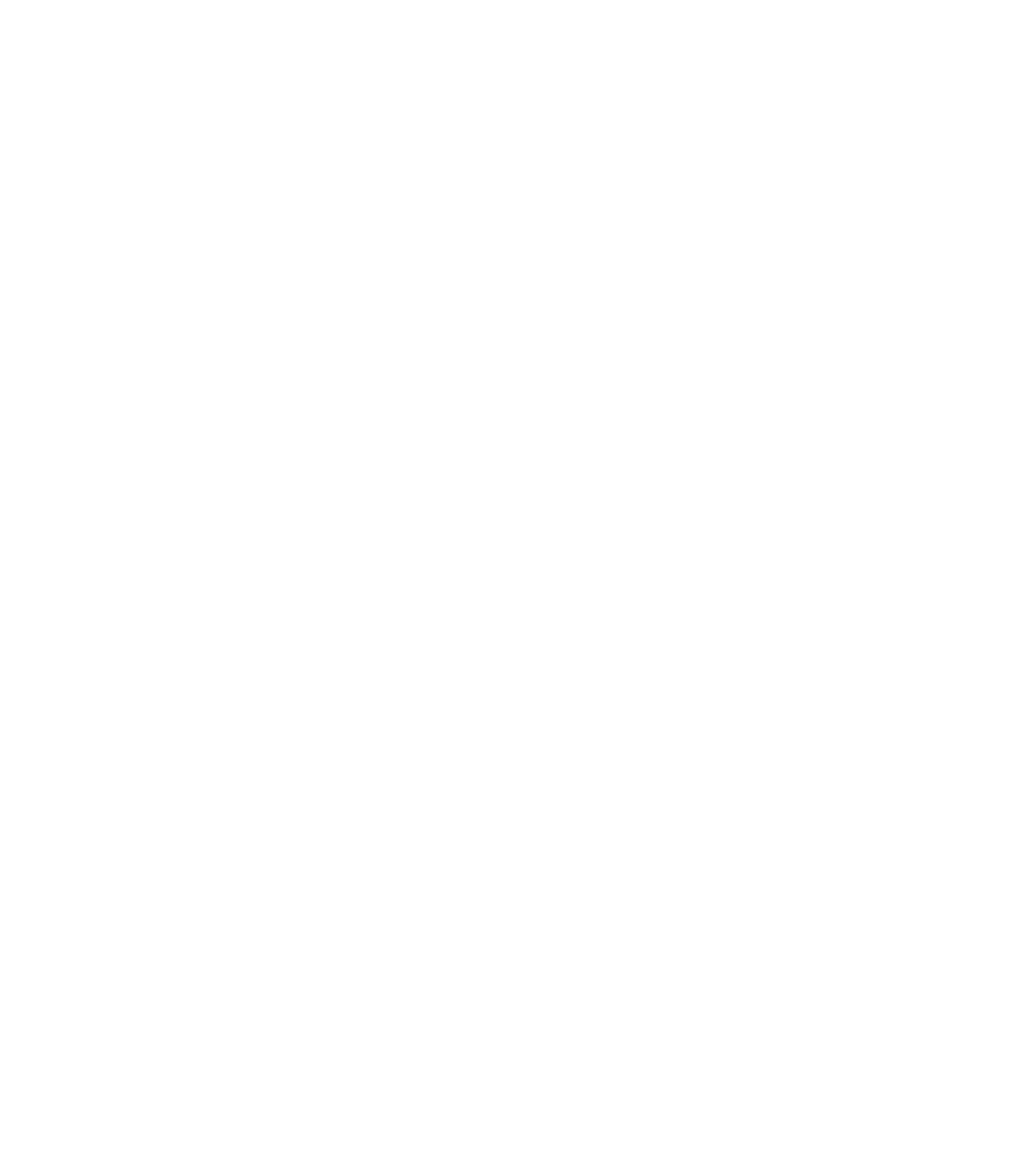
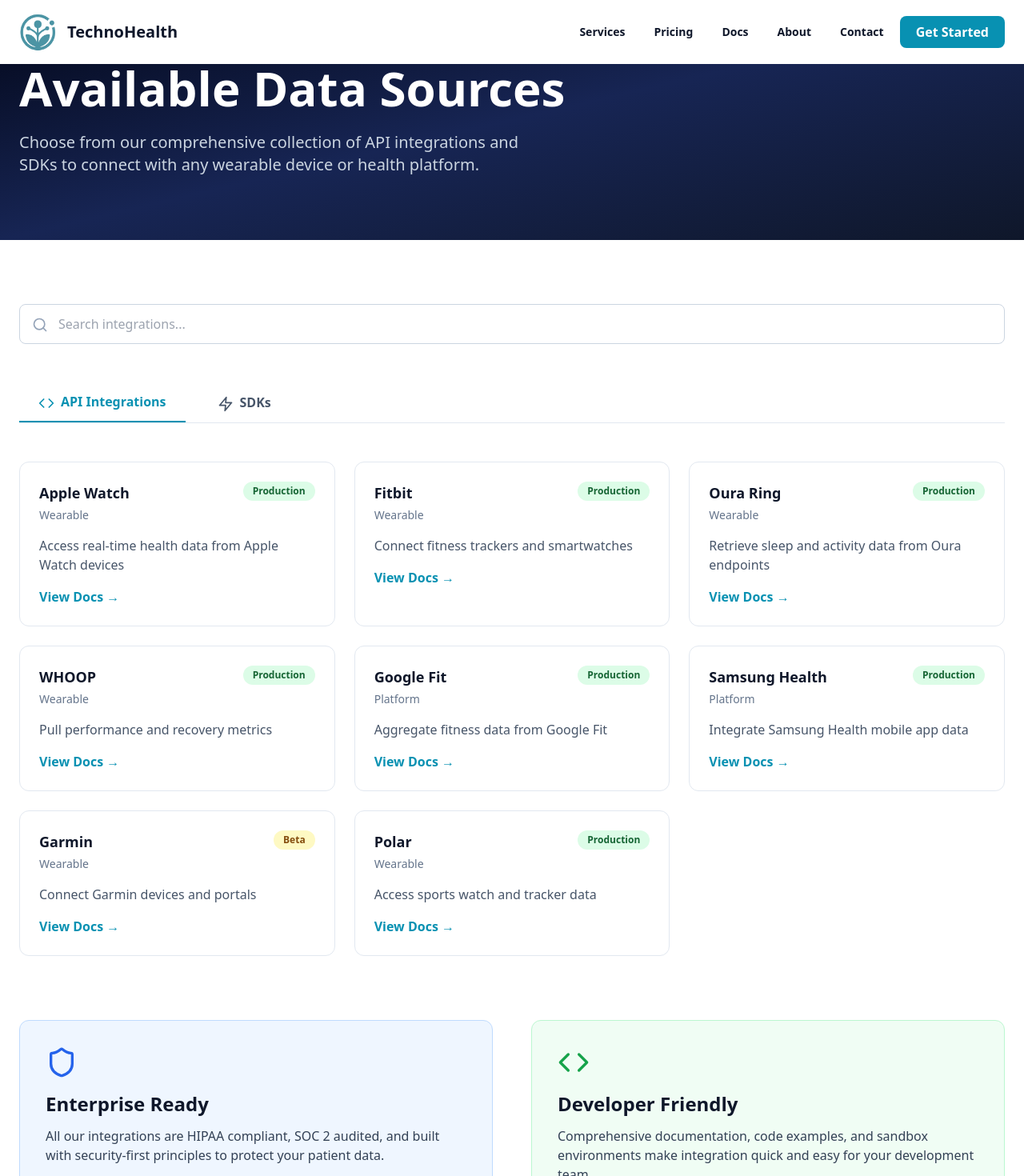
Before and after one commit to melikas/Technohealth, a React (Vite) app: page /data-sources in a window 1280 px wide. Before the commit this address had no page. Shown: the top 1470 px of the page at 80% size. Before the commit the page ends 800 px from the top, so only its background shows below. Built offline with nearby package versions, Linux system fonts and the light colour scheme.

Commit message:
✨ Add: Data Sources page with API and SDK integrations

```diff
--- a/src/App.tsx
+++ b/src/App.tsx
@@ -14,6 +14,7 @@
 import ContactPage from './pages/ContactPage';
 import CaseStudiesPage from './pages/CaseStudiesPage';
 import ScheduleDemoPage from './pages/ScheduleDemoPage';
+import DataSourcesPage from './pages/DataSourcesPage';
 
 function App() {
   return (
@@ -29,6 +30,7 @@
         <Route path="/pricing" element={<PricingPage />} />
         <Route path="/demo" element={<DemoPage />} />
         <Route path="/schedule-demo" element={<ScheduleDemoPage />} />
+        <Route path="/data-sources" element={<DataSourcesPage />} />
         <Route path="/get-started" element={<GetStartedPage />} />
         <Route path="/docs" element={<DocumentationPage />} />
         <Route path="/compliance" element={<CompliancePage />} />
--- a/src/components/BenefitsPillars.tsx
+++ b/src/components/BenefitsPillars.tsx
@@ -29,7 +29,7 @@
       <div className="max-w-7xl mx-auto px-6">
         <div className="text-center mb-16">
           <h2 className="text-4xl md:text-5xl font-bold text-slate-900 mb-4">
-            The Fastest Way to Unified Wearable Data
+            The Fastest Way to Unified Your Data
           </h2>
           <p className="text-xl text-slate-600 max-w-3xl mx-auto">
             Seven days from signing to production. Own your data pipeline.
--- a/src/components/IntegrationShowcase.tsx
+++ b/src/components/IntegrationShowcase.tsx
@@ -1,57 +1,37 @@
 import { Link } from 'react-router-dom';
 
 export default function IntegrationShowcase() {
-  const integrations = [
-    'Apple Watch',
-    'Fitbit Inspire',
-    'Fitbit Charge 6',
-    'Fitbit Sense',
-    'Oura Ring',
-    'WHOOP Strap',
-    'Samsung Galaxy Watch',
-    'Google Fit',
-    'Empatica Embrace',
-    'Actiwatch',
-    'Polar Sports',
-    'Garmin',
-    'Withings',
-    'Dexcom',
-    'Samsung Health',
-  ];
-
   return (
     <section className="py-24 bg-white border-t border-slate-200">
       <div className="max-w-7xl mx-auto px-6">
-        <div className="text-center mb-16">
-          <h2 className="text-4xl md:text-5xl font-bold text-slate-900 mb-4">
-            Works With Everything Your Patients Have
-          </h2>
-          <p className="text-xl text-slate-600 max-w-3xl mx-auto">
-            Apple Watch, Fitbit, Oura, WHOOP, Empatica, and 15+ other devices. Add a new wearable in minutes.
-          </p>
-        </div>
+        {/* Grid Layout */}
+        <div className="grid md:grid-cols-2 gap-12 items-center">
+          {/* Left Side - Text */}
+          <div>
+            <h2 className="text-4xl md:text-5xl font-bold text-slate-900 mb-6">
+              Works With Everything Your Patients Have
+            </h2>
+            <p className="text-xl text-slate-600 mb-8 leading-relaxed">
+              Explore TechnoHealth's available data sources, both API and SDK options, to find the best fit for your integration.
+            </p>
+            <Link
+              to="/data-sources"
+              className="inline-flex items-center gap-2 px-8 py-4 bg-gradient-to-r from-cyan-500 to-blue-600 text-white rounded-lg font-bold hover:shadow-lg hover:shadow-cyan-500/50 transition-all text-lg"
+            >
+              DATA SOURCES →
+            </Link>
+          </div>
 
-        {/* Integration Grid */}
-        <div className="grid grid-cols-2 md:grid-cols-3 lg:grid-cols-5 gap-6 mb-12">
-          {integrations.map((platform, idx) => (
-            <div
-              key={idx}
-              className="bg-gradient-to-br from-slate-50 to-slate-100 border border-slate-200 rounded-xl p-6 flex items-center justify-center text-center hover:shadow-lg hover:border-cyan-300 transition-all group"
-            >
-              <span className="font-semibold text-slate-900 group-hover:text-cyan-600 transition-colors">
-                {platform}
-              </span>
+          {/* Right Side - Image */}
+          <div className="flex justify-center">
+            <div className="w-full h-96 bg-gradient-to-br from-cyan-500/20 to-blue-600/20 rounded-2xl overflow-hidden border border-cyan-400/30 shadow-2xl">
+              <img
+                src="/Images/devices.png"
+                alt="TechnoHealth Devices"
+                className="w-full h-full object-cover"
+              />
             </div>
-          ))}
-        </div>
-
-        <div className="text-center">
-          <Link
-            to="/platform"
-            className="inline-flex items-center gap-2 text-cyan-600 font-bold hover:text-cyan-700 transition-colors text-lg"
-          >
-            View All Integrations →
-          </Link>
+          </div>
         </div>
       </div>
     </section>
--- /dev/null
+++ b/src/pages/DataSourcesPage.tsx
@@ -0,0 +1,247 @@
+import { useState } from 'react';
+import Header from '../components/Header';
+import Footer from '../components/Footer';
+import { Search, Code, Zap, Shield } from 'lucide-react';
+
+export default function DataSourcesPage() {
+  const [activeTab, setActiveTab] = useState<'api' | 'sdk'>('api');
+  const [searchTerm, setSearchTerm] = useState('');
+
+  const dataSources = {
+    api: [
+      {
+        name: 'Apple Watch',
+        category: 'Wearable',
+        description: 'Access real-time health data from Apple Watch devices',
+        status: 'Production',
+        docs: true,
+      },
+      {
+        name: 'Fitbit',
+        category: 'Wearable',
+        description: 'Connect fitness trackers and smartwatches',
+        status: 'Production',
+        docs: true,
+      },
+      {
+        name: 'Oura Ring',
+        category: 'Wearable',
+        description: 'Retrieve sleep and activity data from Oura endpoints',
+        status: 'Production',
+        docs: true,
+      },
+      {
+        name: 'WHOOP',
+        category: 'Wearable',
+        description: 'Pull performance and recovery metrics',
+        status: 'Production',
+        docs: true,
+      },
+      {
+        name: 'Google Fit',
+        category: 'Platform',
+        description: 'Aggregate fitness data from Google Fit',
+        status: 'Production',
+        docs: true,
+      },
+      {
+        name: 'Samsung Health',
+        category: 'Platform',
+        description: 'Integrate Samsung Health mobile app data',
+        status: 'Production',
+        docs: true,
+      },
+      {
+        name: 'Garmin',
+        category: 'Wearable',
+        description: 'Connect Garmin devices and portals',
+        status: 'Beta',
+        docs: true,
+      },
+      {
+        name: 'Polar',
+        category: 'Wearable',
+        description: 'Access sports watch and tracker data',
+        status: 'Production',
+        docs: true,
+      },
+    ],
+    sdk: [
+      {
+        name: 'React SDK',
+        language: 'JavaScript/TypeScript',
+        description: 'Official React integration library',
+        status: 'Production',
+        docs: true,
+      },
+      {
+        name: 'Python SDK',
+        language: 'Python',
+        description: 'Python library for backend integrations',
+        status: 'Production',
+        docs: true,
+      },
+      {
+        name: 'Node.js SDK',
+        language: 'JavaScript',
+        description: 'Official Node.js server-side SDK',
+        status: 'Production',
+        docs: true,
+      },
+      {
+        name: 'iOS SDK',
+        language: 'Swift',
+        description: 'Native iOS integration framework',
+        status: 'Production',
+        docs: true,
+      },
+      {
+        name: 'Android SDK',
+        language: 'Kotlin/Java',
+        description: 'Native Android integration library',
+        status: 'Production',
+        docs: true,
+      },
+      {
+        name: 'Java SDK',
+        language: 'Java',
+        description: 'Enterprise Java implementations',
+        status: 'Beta',
+        docs: true,
+      },
+    ],
+  };
+
+  const filtered = dataSources[activeTab].filter(
+    source =>
+      source.name.toLowerCase().includes(searchTerm.toLowerCase()) ||
+      source.description.toLowerCase().includes(searchTerm.toLowerCase())
+  );
+
+  return (
+    <div className="min-h-screen bg-white">
+      <Header />
+
+      {/* Hero Section */}
+      <div className="bg-gradient-to-br from-slate-950 via-blue-950 to-slate-900 text-white py-20">
+        <div className="max-w-7xl mx-auto px-6">
+          <h1 className="text-5xl md:text-6xl font-bold mb-6">
+            Available Data Sources
+          </h1>
+          <p className="text-xl text-slate-300 max-w-2xl">
+            Choose from our comprehensive collection of API integrations and SDKs to connect with any wearable device or health platform.
+          </p>
+        </div>
+      </div>
+
+      {/* Main Content */}
+      <div className="py-20">
+        <div className="max-w-7xl mx-auto px-6">
+          {/* Search Bar */}
+          <div className="mb-12">
+            <div className="relative">
+              <Search className="absolute left-4 top-4 w-5 h-5 text-slate-400" />
+              <input
+                type="text"
+                placeholder="Search integrations..."
+                value={searchTerm}
+                onChange={(e) => setSearchTerm(e.target.value)}
+                className="w-full pl-12 pr-4 py-3 border border-slate-300 rounded-lg focus:outline-none focus:ring-2 focus:ring-cyan-500"
+              />
+            </div>
+          </div>
+
+          {/* Tabs */}
+          <div className="flex gap-4 mb-12 border-b border-slate-200">
+            <button
+              onClick={() => setActiveTab('api')}
+              className={`px-6 py-3 font-semibold transition-colors ${
+                activeTab === 'api'
+                  ? 'text-cyan-600 border-b-2 border-cyan-600'
+                  : 'text-slate-600 hover:text-slate-900'
+              }`}
+            >
+              <Code className="w-5 h-5 inline mr-2" />
+              API Integrations
+            </button>
+            <button
+              onClick={() => setActiveTab('sdk')}
+              className={`px-6 py-3 font-semibold transition-colors ${
+                activeTab === 'sdk'
+                  ? 'text-cyan-600 border-b-2 border-cyan-600'
+                  : 'text-slate-600 hover:text-slate-900'
+              }`}
+            >
+              <Zap className="w-5 h-5 inline mr-2" />
+              SDKs
+            </button>
+          </div>
+
+          {/* Grid */}
+          <div className="grid md:grid-cols-2 lg:grid-cols-3 gap-6">
+            {filtered.map((source, idx) => (
+              <div
+                key={idx}
+                className="bg-white border border-slate-200 rounded-xl p-6 hover:shadow-lg hover:border-cyan-300 transition-all group"
+              >
+                <div className="flex items-start justify-between mb-4">
+                  <div>
+                    <h3 className="text-lg font-bold text-slate-900 mb-1">
+                      {source.name}
+                    </h3>
+                    <p className="text-sm text-slate-500">
+                      {'category' in source ? source.category : source.language}
+                    </p>
+                  </div>
+                  <span className={`text-xs font-semibold px-3 py-1 rounded-full ${
+                    source.status === 'Production'
+                      ? 'bg-green-100 text-green-800'
+                      : 'bg-yellow-100 text-yellow-800'
+                  }`}>
+                    {source.status}
+                  </span>
+                </div>
+                <p className="text-slate-600 mb-4">{source.description}</p>
+                <a
+                  href="#"
+                  className="text-cyan-600 font-semibold hover:text-cyan-700 inline-flex items-center gap-2"
+                >
+                  View Docs →
+                </a>
+              </div>
+            ))}
+          </div>
+
+          {/* No Results */}
+          {filtered.length === 0 && (
+            <div className="text-center py-12">
+              <p className="text-xl text-slate-600">
+                No results found for "{searchTerm}"
+              </p>
+            </div>
+          )}
+
+          {/* Info Section */}
+          <div className="mt-20 grid md:grid-cols-2 gap-12">
+            <div className="bg-blue-50 rounded-xl p-8 border border-blue-200">
+              <Shield className="w-10 h-10 text-blue-600 mb-4" />
+              <h3 className="text-2xl font-bold text-slate-900 mb-3">Enterprise Ready</h3>
+              <p className="text-slate-700">
+                All our integrations are HIPAA compliant, SOC 2 audited, and built with security-first principles to protect your patient data.
+              </p>
+            </div>
+            <div className="bg-green-50 rounded-xl p-8 border border-green-200">
+              <Code className="w-10 h-10 text-green-600 mb-4" />
+              <h3 className="text-2xl font-bold text-slate-900 mb-3">Developer Friendly</h3>
+              <p className="text-slate-700">
+                Comprehensive documentation, code examples, and sandbox environments make integration quick and easy for your development team.
+              </p>
+            </div>
+          </div>
+        </div>
+      </div>
+
+      <Footer />
+    </div>
+  );
+}
```
Also changed, not shown: Images/DEVICES.png (added).
